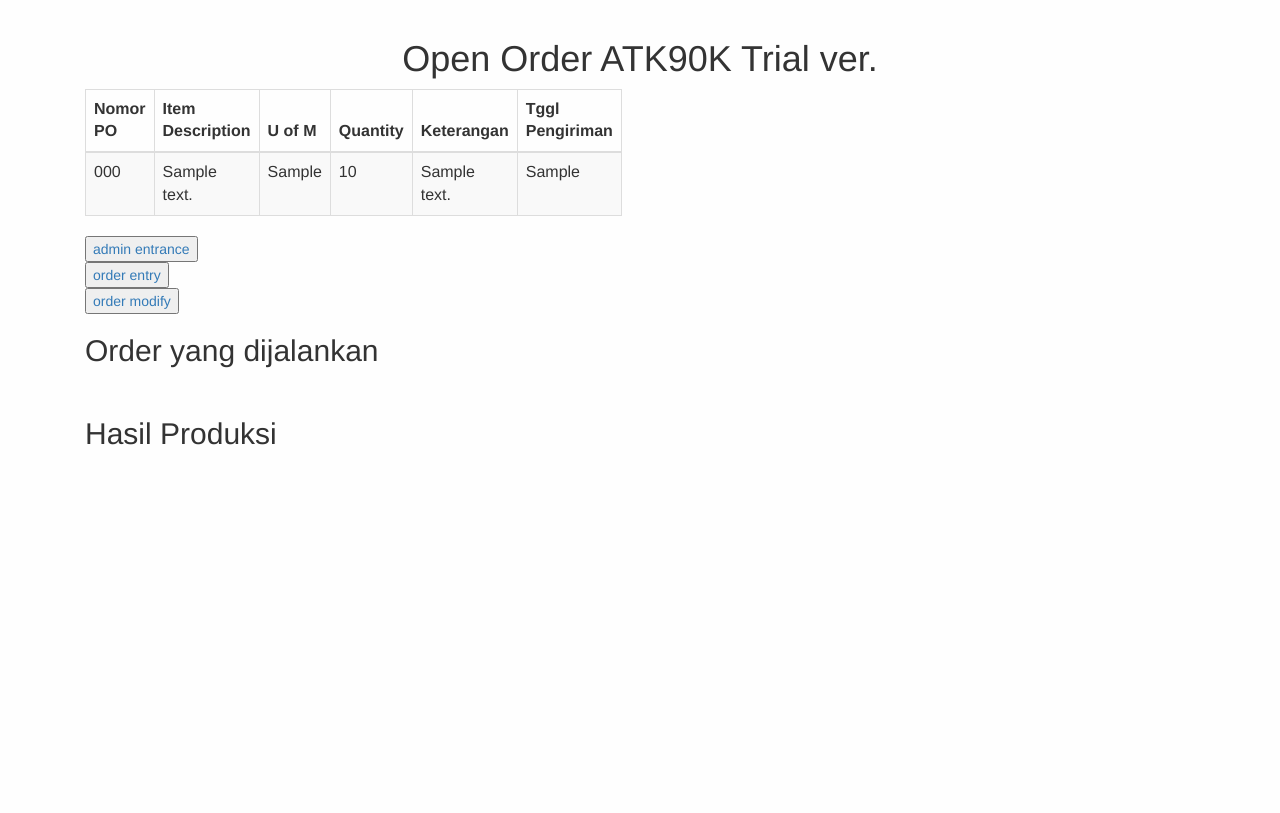
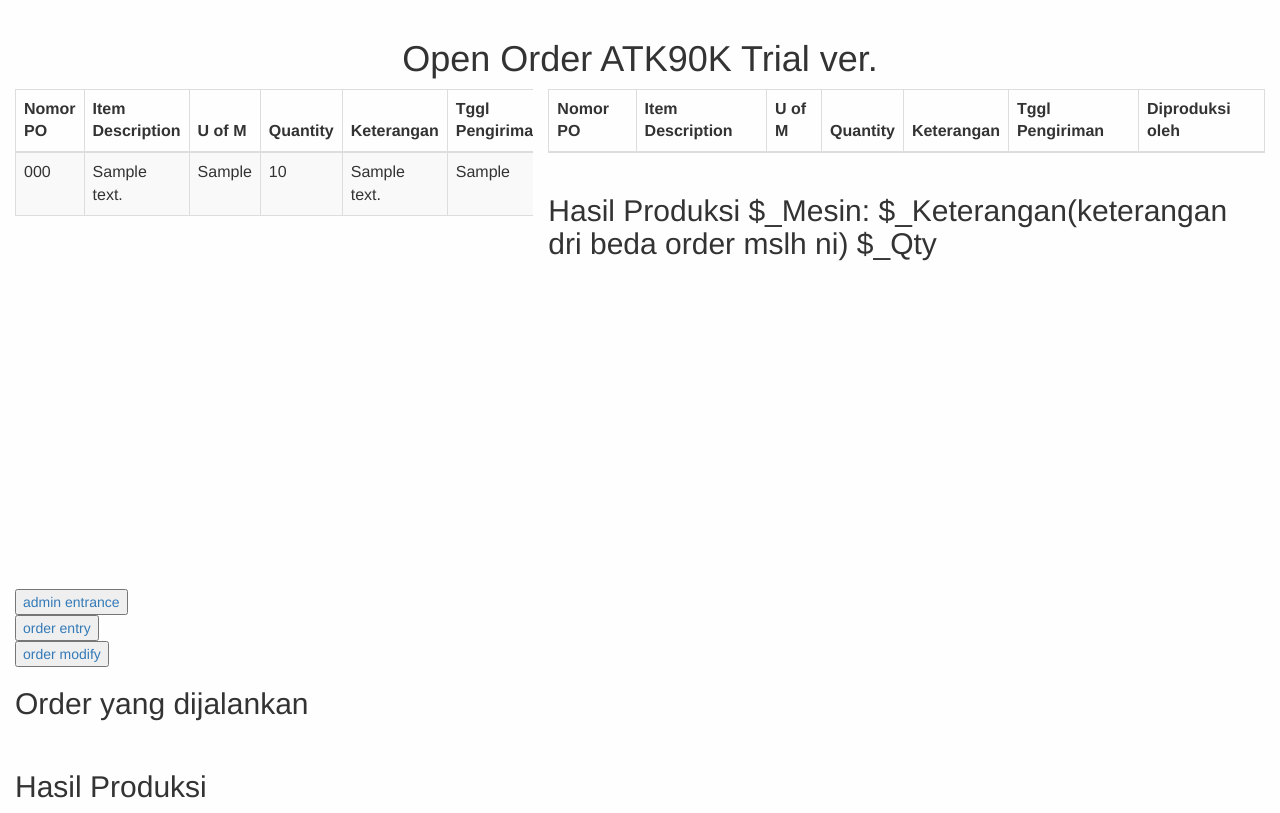
Before and after one commit to kurniawanedwin95/open-order, a Django app: template opodserver/opodapp/templates/index.html in a window 1280 px wide. Shown: the part 51-864 px from the top of the page. Before the commit the page ends 496 px from the top, so only its background shows below. Run offline with Django 3.2, Linux system fonts and the light colour scheme; the template is opened without the code that fills it: most values are stand-ins (such as "Sample title", 1, 10 or a date in 2020); lists and menus that the app fills with data are empty; some libraries are stand-ins or nearby versions.

Commit message:
order table scrollable, general index layout done, production not managed yet

```diff
--- a/opodserver/opodapp/templates/index.html
+++ b/opodserver/opodapp/templates/index.html
@@ -14,9 +14,8 @@
   </head>
   <body>
     {% include "navbar.html" %}
-    <div class="container">
     <h1 align="center">Open Order ATK90K Trial ver.</h1>
-      <div class="container col-md-4">
+    <div class="container col-sm-6 col-md-5 toscroll">
       <table class="table table-bordered table-striped">
         <thead class="thead-dark">
           <tr>
@@ -39,7 +38,39 @@
         </tr>
         {% endfor %}
       </table>
+    </div>
+    <div class="container col-sm-6 col-md-7">
+      <table class="table table-bordered table-striped">
+        <thead class="thead-dark">
+          <tr>
+            <th scope="col">Nomor PO</th>
+            <th scope="col">Item Description</th>
+            <th scope="col">U of M</th>
+            <th scope="col">Quantity</th>
+            <th scope="col">Keterangan</th>
+            <th scope="col">Tggl Pengiriman</th>
+            <th scope="col">Diproduksi oleh</th>
+          </tr>
+        </thead>
+        <!--{% for item in order %}-->
+        <!--<tr>-->
+        <!--  <td>{{ item.Nomor_PO }}</td>-->
+        <!--  <td>{{ item.Item_desc }}</td>-->
+        <!--  <td>{{ item.U_of_m }}</td>-->
+        <!--  <td>{{ item.Qty }}</td>-->
+        <!--  <td>{{ item.Keterangan }}</td>-->
+        <!--  <td>{{ item.Tggl_Pengiriman }}</td>-->
+        <!--</tr>-->
+        <!--{% endfor %}-->
+      </table>
     </div><br>
+    <div class="container col-md-5">
+    </div>
+    <div class="container col-md-7">
+      <h2>
+        Hasil Produksi $_Mesin: $_Keterangan(keterangan dri beda order mslh ni) $_Qty
+      </h2>
+    </div>
     <div class="container col-md-12">
       <a href="/admin"><button>admin entrance</button></a><br>
       <a href="/order_entry"><button>order entry</button></a><br>
@@ -47,6 +78,5 @@
       <h2>Order yang dijalankan</h2><br>
       <h2>Hasil Produksi</h2>
     </div>
-    </div>
   </body>
 </html>
--- a/opodserver/opodapp/templates/navbar.html
+++ b/opodserver/opodapp/templates/navbar.html
@@ -6,6 +6,11 @@
       body {
         background-color: #fefefe;
         padding-top: 70px;
+      }
+
+      .toscroll {
+        overflow: scroll;
+        height: 500px;
       }
 
       /*#notif {*/
```
Also changed, not shown: opodserver/opodapp/templates/machine_select.html (added, +55 -0 lines), 1 other file. Lines whose indentation alone changed are shown as unchanged.
